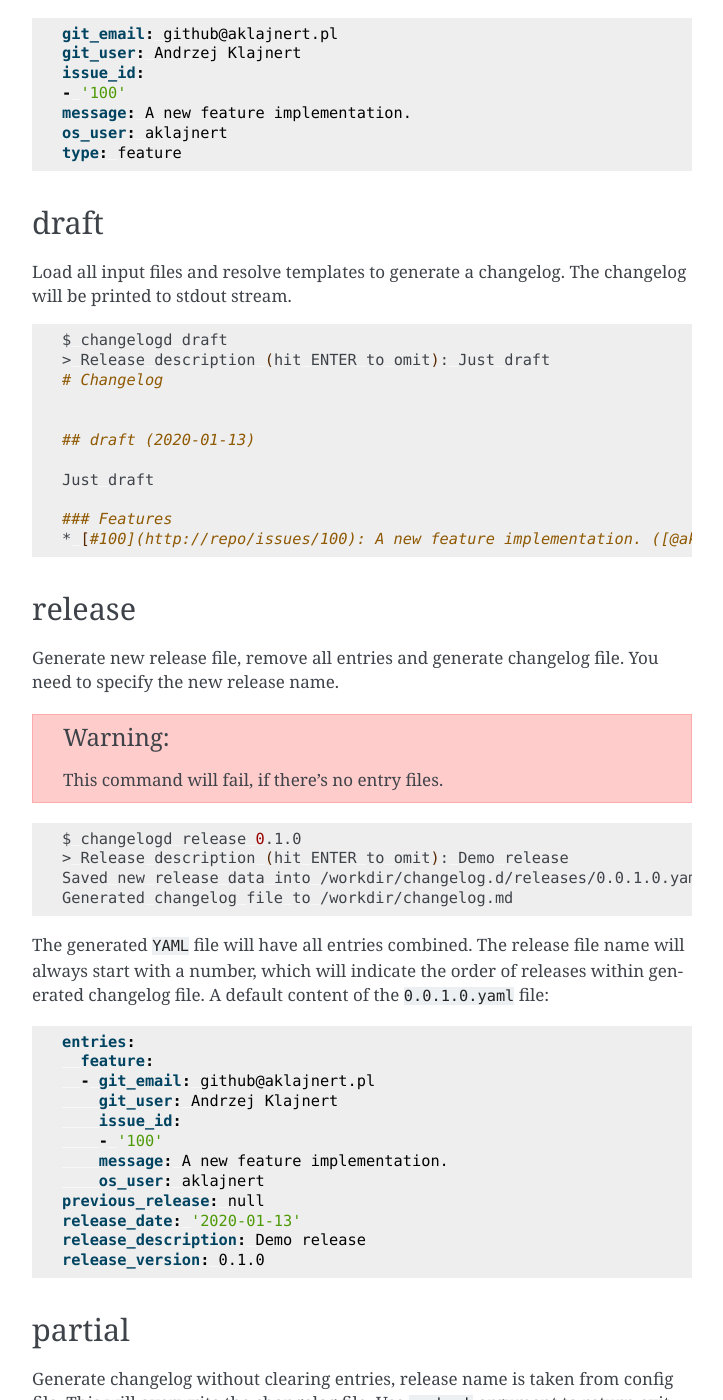
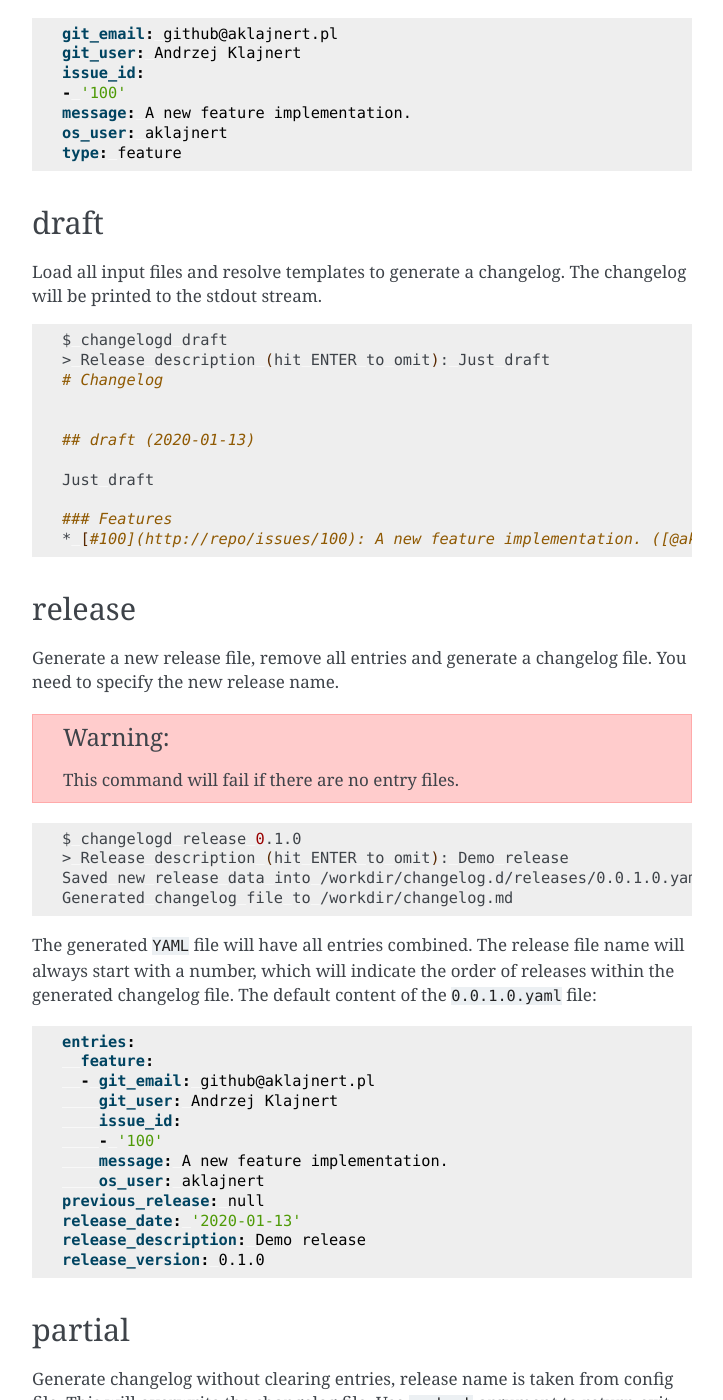
Before and after one commit to aklajnert/changelogd, a Sphinx documentation site: the page built from docs/commands.rst, in a window 1280 px wide and 1400 px high, scrolled down 868 px. Shown: the whole window, without its empty margins (388-1111 px from the left). Built offline with Sphinx 7.4.7, drawn with Linux system fonts in a browser that asks for light colours; some of the changed text lies outside the part shown.

Commit message:
Minor grammar corrections

```diff
--- a/docs/commands.rst
+++ b/docs/commands.rst
@@ -8,7 +8,7 @@
 ----
 
 This command initialized ``changelogd`` configuration including default templates.
-By default, it will create a new ``changelog.d`` directory in current work directory.
+By default, it will create a new ``changelog.d`` directory in the current work directory.
 You can select different directory with ``--path`` argument.
 
 .. code-block:: bash
@@ -20,7 +20,7 @@
 entry
 -----
 
-Creates a new changelog entry. By default it asks for the entry type, issue id and the
+Creates a new changelog entry. By default, it asks for the entry type, issue id, and the
 changelog message. This can be changed by modifying the ``message_types`` in ``config.yaml``.
 Also, the ``entry`` subcommand will try to extract git username and e-mail and the system
 username.
@@ -54,7 +54,7 @@
 -----
 
 Load all input files and resolve templates to generate a changelog. The changelog
-will be printed to stdout stream.
+will be printed to the stdout stream.
 
 .. code-block:: bash
 
@@ -73,10 +73,10 @@
 release
 -------
 
-Generate new release file, remove all entries and generate changelog file. You need to
+Generate a new release file, remove all entries and generate a changelog file. You need to
 specify the new release name.
 
-.. warning:: This command will fail, if there's no entry files.
+.. warning:: This command will fail if there are no entry files.
 
 .. code-block:: bash
 
@@ -86,8 +86,8 @@
    Generated changelog file to /workdir/changelog.md
 
 The generated ``YAML`` file will have all entries combined. The release file name will
-always start with a number, which will indicate the order of releases within generated
-changelog file. A default content of the ``0.0.1.0.yaml`` file:
+always start with a number, which will indicate the order of releases within the generated
+changelog file. The default content of the ``0.0.1.0.yaml`` file:
 
 .. code-block:: yaml
 
```
